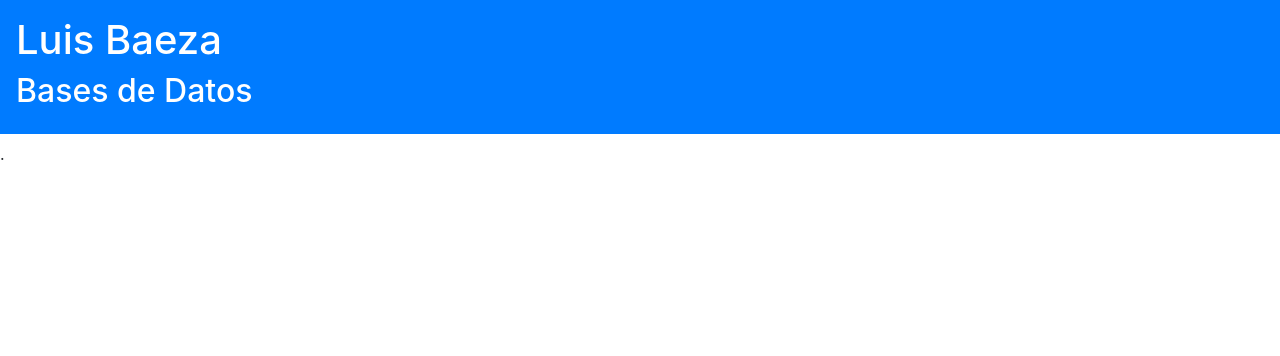
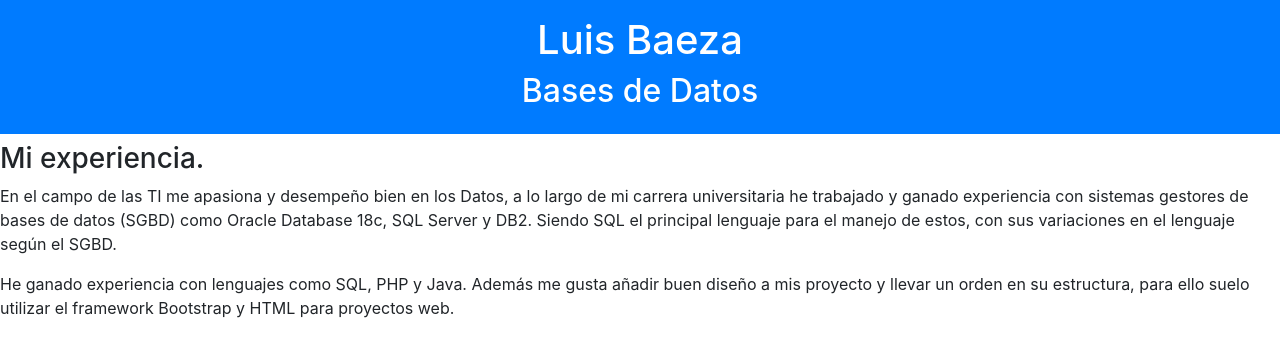
Before and after one commit to LuisBaeza/LuisBaeza.github.io, a plain HTML site: page index.html in a window 1280 px wide. Drawn offline with nearby package versions, Linux system fonts and the light colour scheme.

Commit message:
Update index.html

```diff
--- a/index.html
+++ b/index.html
@@ -7,11 +7,20 @@
     <link rel="stylesheet" href="https://cdn.jsdelivr.net/npm/bootstrap@4.0.0/dist/css/bootstrap.min.css" integrity="sha384-Gn5384xqQ1aoWXA+058RXPxPg6fy4IWvTNh0E263XmFcJlSAwiGgFAW/dAiS6JXm" crossorigin="anonymous">
   </head>
 <body>
-  <div class="p-3 mb-2 bg-primary text-white">
+  <div class="p-3 mb-2 bg-primary text-white text-center fw-bolder" >
     <h1>Luis Baeza</h1>
     <h2>Bases de Datos<h2>
   </div>
-<p>.</p>
+  <div>
+    <h3 class="fw-semibold">Mi experiencia.</h3>
+    <p class="fs-4 fw-normal lh-sm">
+    En el campo de las TI me apasiona y desempeño bien en los Datos, a lo largo de mi carrera universitaria he trabajado y ganado experiencia con sistemas gestores de bases de datos (SGBD) como Oracle Database 18c, SQL Server y DB2. Siendo SQL el principal lenguaje para el manejo de estos, con sus variaciones en el lenguaje según el SGBD.
+    </p>
+    <p class="fs-4 fw-normal lh-sm">
+      He ganado experiencia con lenguajes como SQL, PHP y Java. Además me gusta añadir buen diseño a mis proyecto y llevar un orden en su estructura, para ello suelo utilizar el framework Bootstrap y HTML para proyectos web.
+    </p>
+  </div>
+
 
 </body>
 </html>
```
